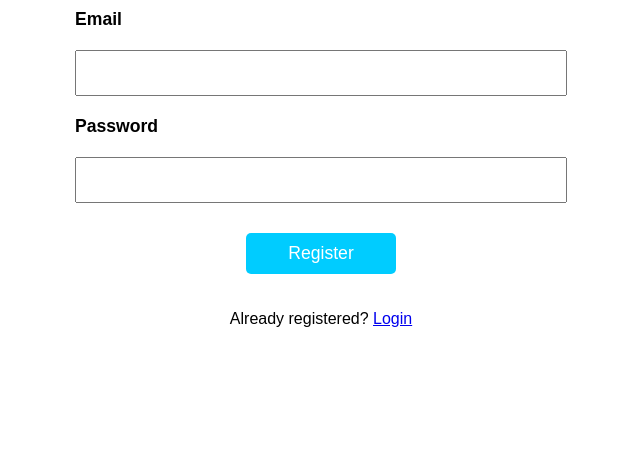
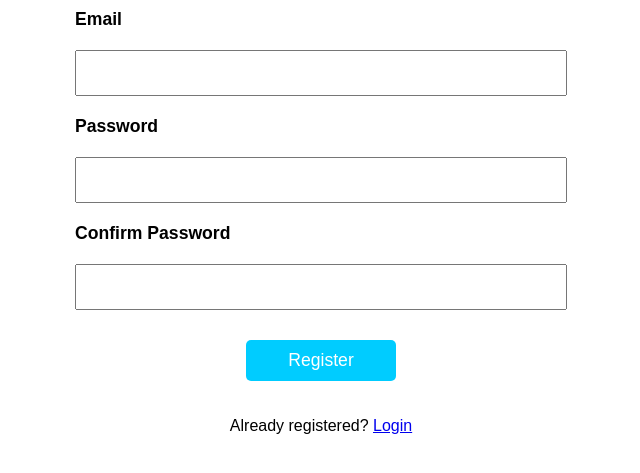
Before and after one commit to sedexdev/scramble-api-frontend, a Flask app: page /register in a window 1280 px wide. Shown: the part 188-661 px from the top of the page, without its empty margins (319-959 px from the left). Run offline with Flask 2, Linux system fonts and the light colour scheme.

Commit message:
add confirm pw field to register route + create banner

```diff
--- a/core/forms.py
+++ b/core/forms.py
@@ -30,7 +30,7 @@ class APIForm(FlaskForm):
     )
 
     plaintext = SelectField(
-        'Plaintext',
+        'Plaintext Type',
         choices=[
             ('text', 'Text'),
             ('file', 'File')
--- a/static/main.css
+++ b/static/main.css
@@ -47,17 +47,22 @@ html, body {
     font-weight: bold;
     margin: 10px;
 }
-.form-input {
+.form-input,
+.form-input-ta {
     height: 40px;
     font-size: 1.1rem;
     padding-left: 5px;
     margin: 10px;
 }
+.form-input-ta {
+    height: 80px;
+}
 .form-radio {
     list-style-type: none;
     text-align: left;
 }
-.submit-btn {
+.submit-btn,
+.logout-btn {
     width: 150px;
     color: #fff;
     background-color: rgb(0, 204, 255);
@@ -68,6 +73,29 @@ html, body {
     margin: 20px auto;
     cursor: pointer;
 }
-.submit-btn:hover {
+.submit-btn:hover,
+.logout-btn:hover  {
     background-color: rgb(0, 100, 139);
 }
+
+/* Core API Page */
+.main-header {
+    display: flex;
+    justify-content: space-between;
+    align-items: center;
+    background-color: darkred;
+    height: 70px;
+    width: 100%;
+    padding: 10px;
+}
+.app-name-container {
+    margin-left: 20px;
+}
+.app-name {
+    color: #fff;
+    font-weight: bold;
+    font-size: 2.8rem;
+}
+.logout-container {
+    margin-right: 20px;
+}
--- a/users/forms.py
+++ b/users/forms.py
@@ -14,6 +14,7 @@ class RegisterForm(FlaskForm):
 
     email = StringField('Email', validators=[DataRequired(), Email()])
     password = PasswordField('Password', validators=[DataRequired()])
+    confirm_pw = PasswordField('Confirm Password', validators=[DataRequired()])
     submit = SubmitField('Register')
 
 
--- a/users/templates/register.html
+++ b/users/templates/register.html
@@ -10,6 +10,8 @@
         {{ form.email(class='form-input') }}
         {{ form.password.label(class='form-label') }}
         {{ form.password(class='form-input') }}
+        {{ form.confirm_pw.label(class='form-label') }}
+        {{ form.confirm_pw(class='form-input') }}
         {{ form.submit(class='submit-btn') }}
     </form>
     <p class="user-link">Already registered? <a href="{{url_for('users.login')}}">Login</a></p>
--- a/users/views.py
+++ b/users/views.py
@@ -31,7 +31,8 @@ def register():
     if form.validate_on_submit():
         res = requests.post(url, data={
             'email': form.email.data,
-            'password': form.password.data})
+            'password': form.password.data,
+            'confirm_pw': form.confirm_pw.data})
         if res.status_code == 200:
             flash(res.message, 'message')
         else:
```
Also changed, not shown: core/templates/index.html (+13 -1 lines).
